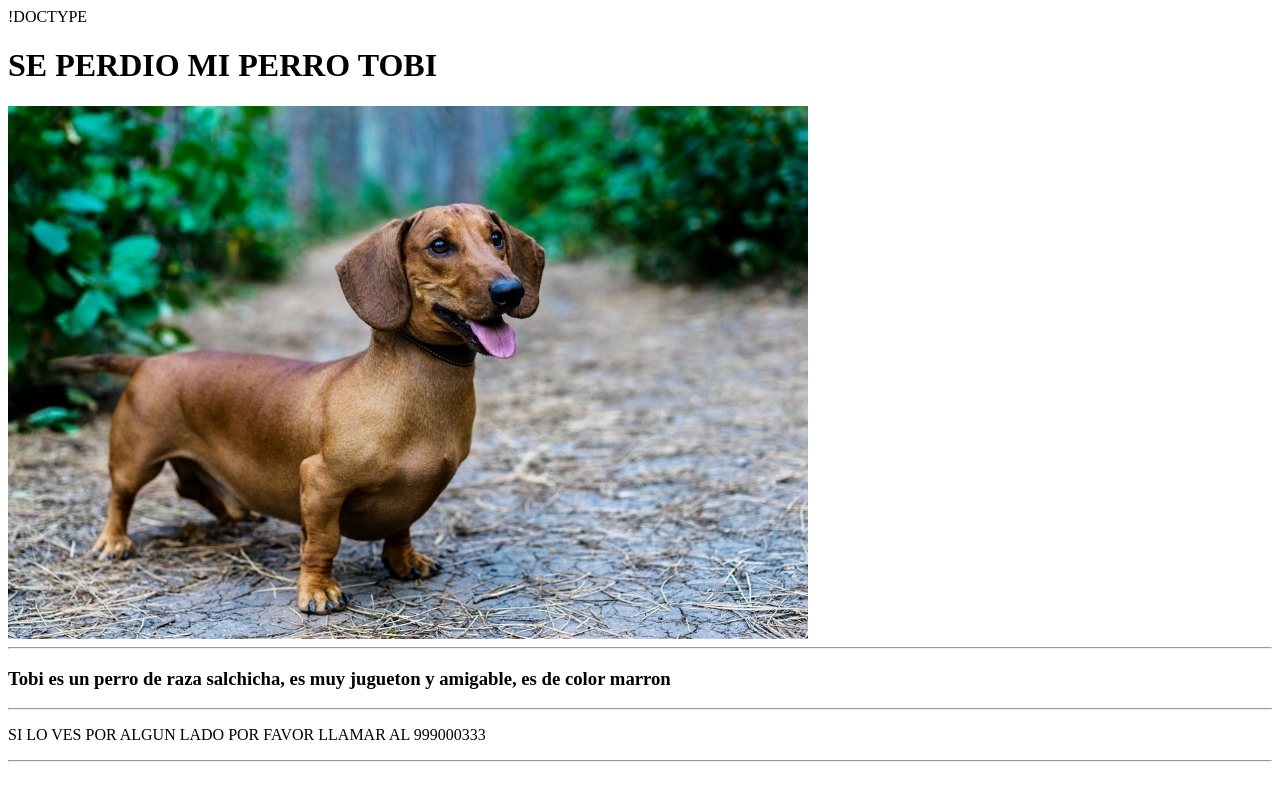
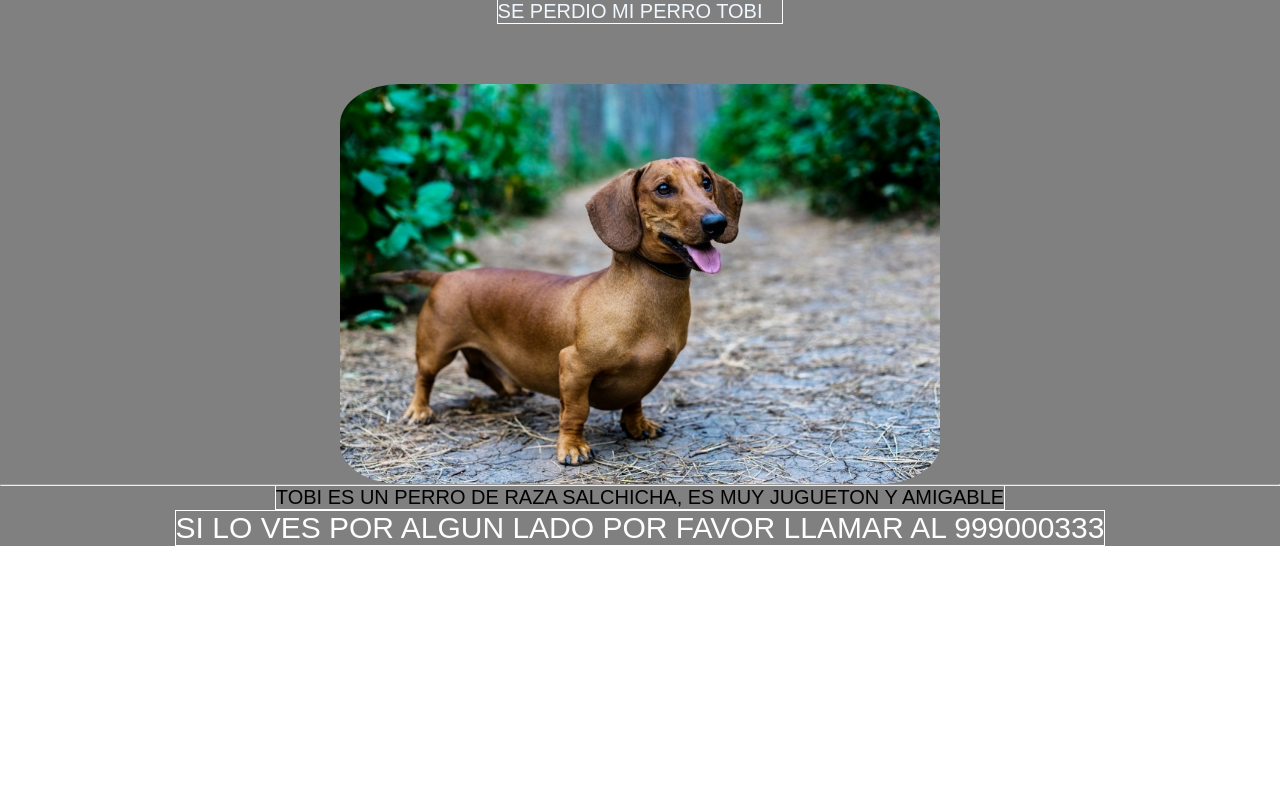
Before and after one commit to DylanThiemich/Repositorio-Henry, a plain HTML site: page index.html in a window 1280 px wide. Drawn offline with Linux system fonts and the light colour scheme.

Commit message:
Actualizacion-del-homework

```diff
--- /dev/null
+++ b/estilos.css
@@ -0,0 +1,22 @@
+
+.fondo{background-color: gray ;}
+.miTexto {font-size: 30px;
+color: rgb(255, 255, 255);
+border: 1.2px solid white;
+margin:auto ;
+width: fit-content;}
+.logo {
+    width: 600px;
+margin: auto;
+padding: 0px 2px 0px 0px 0px;
+border-radius: 10%;
+margin-top: 1.5em;}
+
+
+    .titulos {margin:auto;color: aliceblue;
+    padding: 0px 1em 0px 0px; }
+.cards{border: 0.5px solid rgb(255, 255, 255);;
+margin: auto;
+width:fit-content ;
+margin: auto;
+border-top: 1.5em;}
--- a/index.html
+++ b/index.html
@@ -1,23 +1,40 @@
-!DOCTYPE <html>
+<html>
 <html lang="es">
     <head>
         <meta charset="UTF-8"/>
         <meta name="viewport"
         content="width=device-width,
         initial-scale=1.0" />
-<title>SE BUSCA: TOBI </title>
+        <title class="cards">  SE BUSCA: TOBI  </title>
     </head>
+    <link rel="stylesheet" type="text/css" href="./estilos.css" />
+    <link rel="stylesheet" href="./reset.css">
+   <div>
+
        <body>
-    <h1>SE PERDIO MI PERRO TOBI</h1>
-    <div>
-        <img src="./teckel-marron.jpg" alt="">
-    </div>
-   <hr >
-    <h3>Tobi es un perro de raza salchicha, es muy jugueton y amigable, es de color marron </h3>
-    <hr>
-    <p>SI LO VES POR ALGUN LADO POR FAVOR LLAMAR AL 999000333</p>
-    <hr>
+           <div class="fondo" id="titulos">
+
+        </body>
+               <header>
 
 
+            <div class="cards">
+
+                <h1 class="titulos" id="principal">  SE PERDIO MI PERRO TOBI</h1>
+
+    </div class="cards">
+
+</header>
+<div class="logo">
+    <img src="./teckel-marron.jpg" class="logo" />
+</div class="logo">
+<hr>
+<h3 class="cards"> TOBI ES UN PERRO DE RAZA SALCHICHA, ES MUY JUGUETON Y AMIGABLE </h3>
+</hr>
+<p> <div class="miTexto" >
+    SI LO VES POR ALGUN LADO POR FAVOR LLAMAR AL 999000333</p>
+
+</div>
+</div>
 </body>
-</html>
+</div>
--- /dev/null
+++ b/reset.css
@@ -0,0 +1,88 @@
+/* Reset de CSS */
+
+/* Establecer márgenes y rellenos en 0 */
+* {
+    margin: 0;
+    padding: 0;
+    box-sizing: border-box;
+}
+
+/* Normalizar estilos de encabezados */
+h1, h2, h3, h4, h5, h6 {
+    font-size: inherit;
+    font-weight: inherit;
+}
+
+/* Normalizar tamaños de fuente */
+body {
+    font-size: 20px;
+    font-family: Arial, sans-serif;
+}
+
+/* Establecer estilos para listas */
+ul, ol
+    {list-style: none;
+}
+
+/* Establecer estilos para enlaces */
+a {
+    text-decoration: none;
+    color: inherit;
+}
+
+/* Establecer estilos para imágenes */
+img {
+    max-width: 100%;
+    height: auto;
+}
+
+/* Establecer estilos para elementos de formulario */
+input, textarea, select, button {
+    font-family: inherit;
+    font-size: inherit;
+}
+
+/* Establecer estilos para elementos de tabla */
+table {
+    border-collapse: collapse;
+    width: 100%;
+}
+
+/* Establecer estilos para elementos de tabla */
+td, th {
+    padding: 8px;
+    border: 1px solid #ddd;
+}
+
+/* Establecer estilos para formularios */
+form {
+    display: block;
+}
+
+/* Eliminar subrayado de los botones */
+button {
+    border: none;
+}
+
+/* Establecer estilos para elementos emergentes */
+::selection {
+    background-color: #b3d4fc;
+}
+
+/* Eliminar los contornos predeterminados en algunos navegadores */
+:focus {
+    outline: none;
+}
+
+/* Restablecer estilos para elementos que podrían venir con estilos predeterminados del navegador */
+button, input, optgroup, select, textarea {
+    margin: 0;
+    font: inherit;
+    color: inherit;
+}
+
+/* Establecer estilos para elementos de formulario con atributo 'disabled' */
+[disabled] {
+    cursor: not-allowed;
+    opacity: 0.5;
+}
```
Lines whose indentation alone changed are shown as unchanged.
